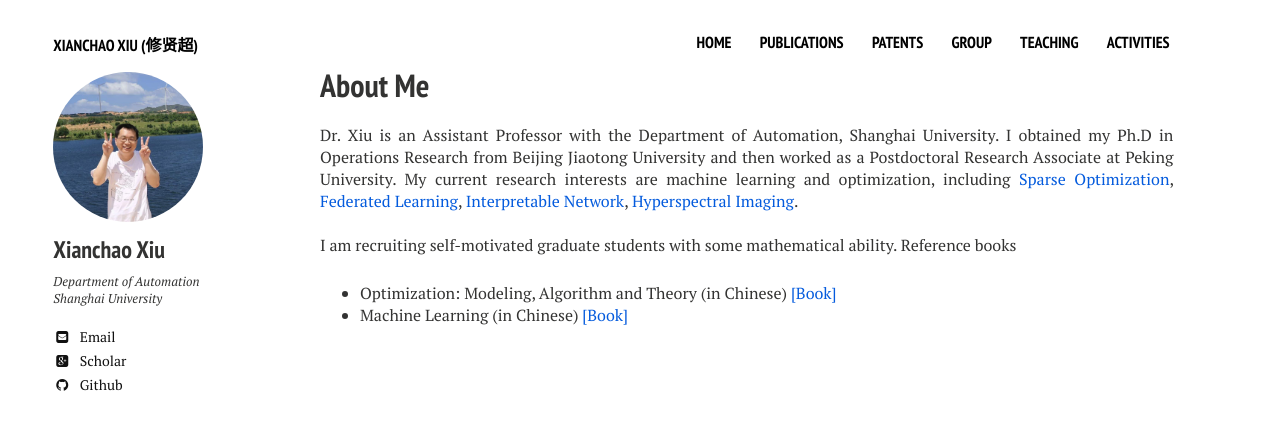
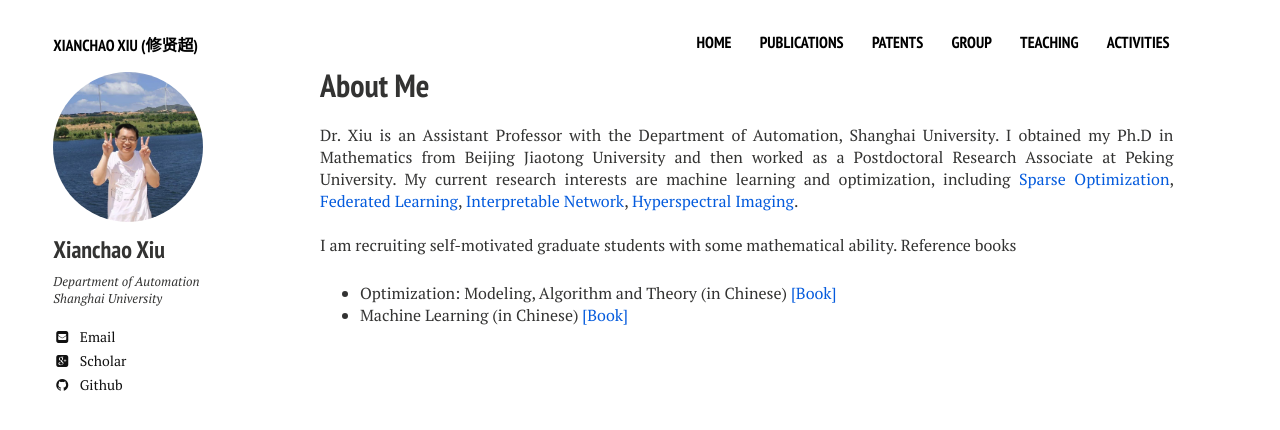
Before and after one commit to xianchaoxiu/xianchaoxiu.github.io, a Jekyll site: the page built from index.md, in a window 1280 px wide. Shown: the top 430 px of the page. Built offline with Jekyll 4.4.1, drawn with Linux system fonts in a browser that asks for light colours; nearby versions of some CDN libraries.

Commit message:
Update home2.html

```diff
--- a/_layouts/home2.html
+++ b/_layouts/home2.html
@@ -22,7 +22,7 @@
   <div id="index">
   <h1>About Me</h1>
       <p> Dr. Xiu is an Assistant Professor with the Department of Automation, Shanghai University.
-	      I obtained my Ph.D in Operations Research from Beijing Jiaotong University and then worked as a Postdoctoral Research Associate at Peking University.
+	      I obtained my Ph.D in Mathematics from Beijing Jiaotong University and then worked as a Postdoctoral Research Associate at Peking University.
 	      My current research interests are machine learning and optimization, including <a href="https://github.com/xianchaoxiu/Sparse-Optimization" class="textlink" target="_blank">Sparse Optimization</a>,
 	      <a href="https://github.com/xianchaoxiu/Federated-Learning" class="textlink" target="_blank">Federated Learning</a>,
               <a href="https://github.com/xianchaoxiu/Interpretable-Network" class="textlink" target="_blank">Interpretable Network</a>,
```
